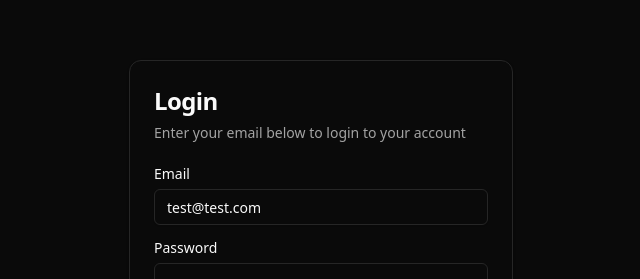
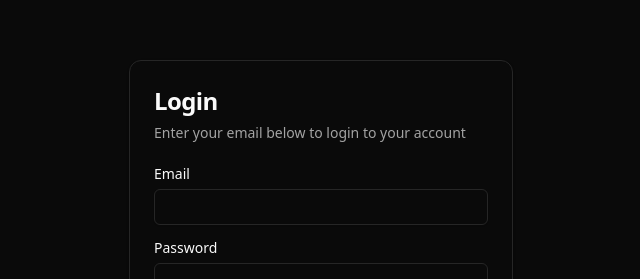
Before and after one commit to oz841119/peasy-fit3, a Next.js app in the folder apps/web/: page /en/login in a window 1280 px wide. Shown: the part 130-409 px from the top of the page, without its empty margins (319-959 px from the left). Built offline with nearby package versions, Linux system fonts and the light colour scheme; no server answers; what @peasy-fit/db would draw is missing.

Commit message:
chore: clear credentials on LoginCard

```diff
--- a/apps/web/components/Cards/LoginCard/LoginCard.tsx
+++ b/apps/web/components/Cards/LoginCard/LoginCard.tsx
@@ -24,15 +24,15 @@ export const LoginCard = () => {
   const t = useTranslations();
 
   const [credential, updateCredential] = useImmer({
-		email: "test@test.com",
-		password: "test",
+    email: "",
+    password: "",
   });
 
   const router = useRouter();
 
   const handleCredentialInputChange = (
     e: ChangeEvent<HTMLInputElement>,
-		target: "email" | "password",
+    target: "email" | "password"
   ) => {
     updateCredential((draft) => {
       switch (target) {
@@ -73,9 +73,7 @@ export const LoginCard = () => {
     <Card className="max-w-96 w-11/12">
       <CardHeader>
         <CardTitle className="text-2xl">{t("card.login.title")}</CardTitle>
-				<CardDescription>
-					{t("card.login.description")}
-				</CardDescription>
+        <CardDescription>{t("card.login.description")}</CardDescription>
       </CardHeader>
       <form onSubmit={handleLogin}>
         <CardContent>
@@ -107,7 +105,10 @@ export const LoginCard = () => {
             </Button>
             <GoogleLoginButton onLogin={loginWithGoogle} />
             <div className="text-center text-sm">
-							{t("card.login.noAccount")} <Link href="/register" className="text-blue-500 hover:underline">{t("card.login.registerHere")}</Link>
+              {t("card.login.noAccount")}{" "}
+              <Link href="/register" className="text-blue-500 hover:underline">
+                {t("card.login.registerHere")}
+              </Link>
             </div>
           </div>
         </CardFooter>
```
Lines whose indentation alone changed are shown as unchanged.
